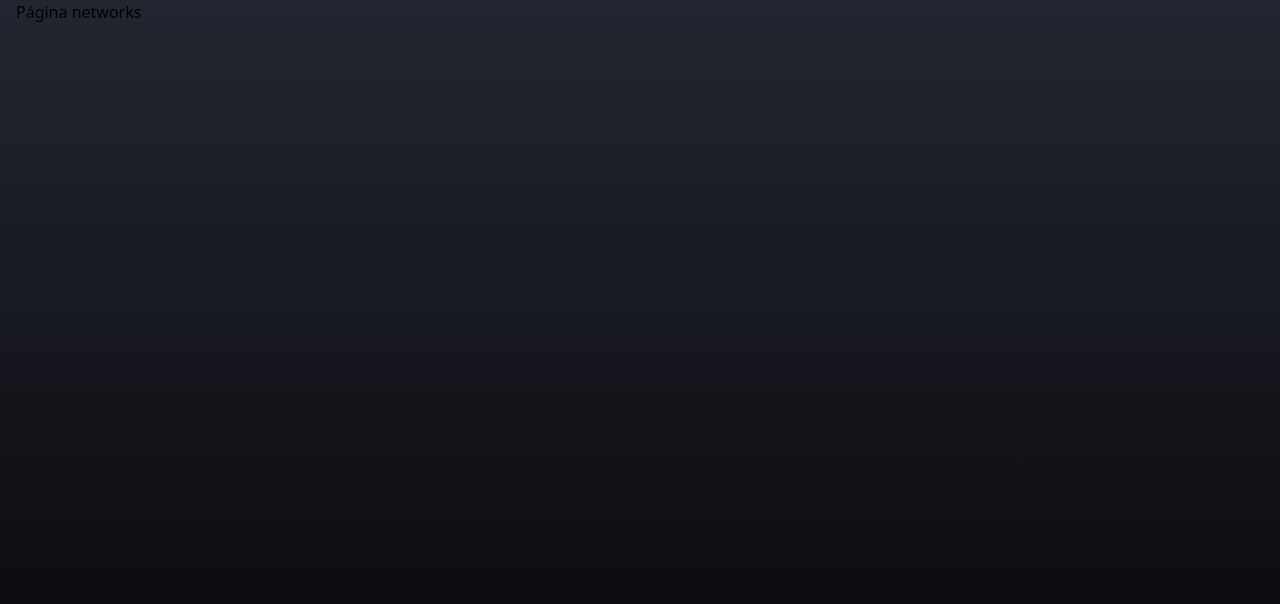
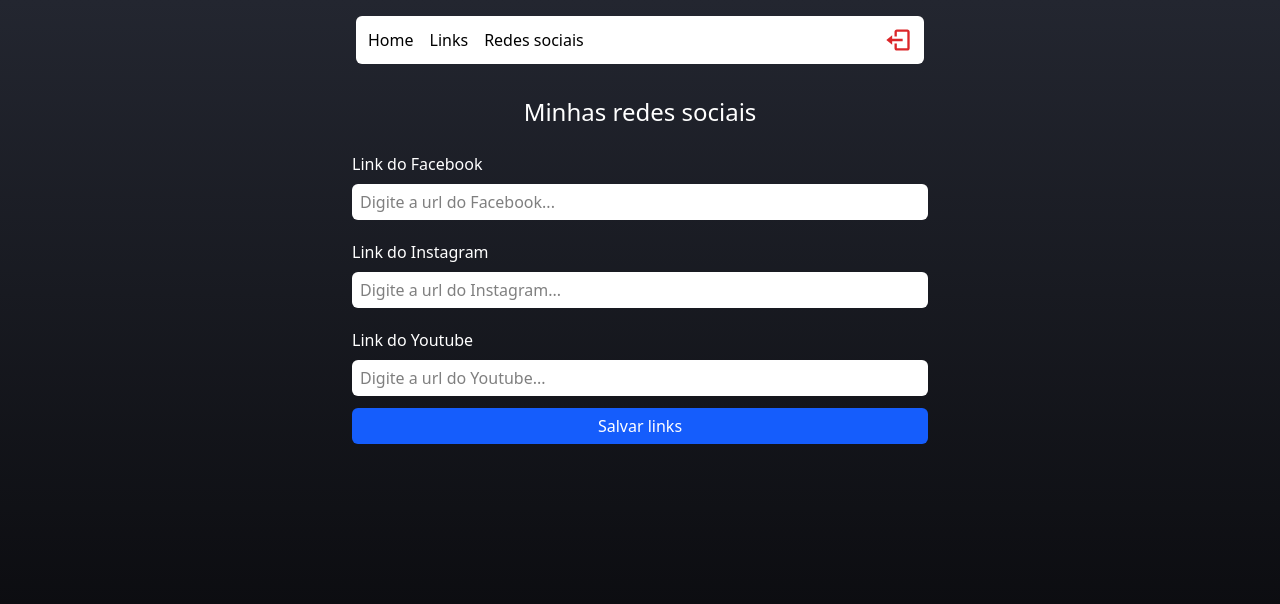
Before and after one commit to gbmouraa/linkeTree, a React (Vite) app: page /admin/social in a window 1280 px wide. Shown: the top 604 px of the page. Built offline with nearby package versions, Linux system fonts and the light colour scheme; no server answers; the database is empty; sample sign-in values are in the browser's storage.

Commit message:
feat: searching for links with getDoc

```diff
--- a/src/pages/networks.tsx
+++ b/src/pages/networks.tsx
@@ -1,3 +1,84 @@
-export const Networks: React.FC = () => {
-  return <h1>Página networks</h1>;
+import { FormEvent, useState, useEffect } from "react";
+import { Header } from "../componets/header";
+import { Input } from "../componets/input";
+import { db } from "../services/firebase-connection";
+import { setDoc, addDoc, getDoc, doc } from "firebase/firestore";
+
+export const Networks = () => {
+  const [facebook, setFacebook] = useState("");
+  const [instagram, setInstagram] = useState("");
+  const [youtube, setYoutube] = useState("");
+
+  useEffect(() => {
+    const getLinks = async () => {
+      const docRef = doc(db, "social", "link");
+
+      try {
+        const snapshot = await getDoc(docRef);
+        if (snapshot.exists()) {
+          setFacebook(snapshot.data()?.facebook);
+          setInstagram(snapshot.data()?.instagram);
+          setYoutube(snapshot.data()?.youtube);
+        }
+      } catch (error) {
+        console.log(error);
+      }
+    };
+
+    getLinks();
+  }, []);
+
+  const handleRegister = async (e: FormEvent) => {
+    e.preventDefault();
+
+    try {
+      // 'social' é a collection, 'link' é o nome do doc
+      await setDoc(doc(db, "social", "link"), {
+        facebook: facebook,
+        instagram: instagram,
+        youtube: youtube,
+      });
+      console.log("CADASTRADO COM SUCESSO");
+    } catch (error) {
+      console.log("ERRO AO CADASTRAR" + error);
+    }
+  };
+
+  return (
+    <div className="flex min-h-screen flex-col items-center px-2 pb-7">
+      <Header />
+      <h1 className="mt-8 mb-4 text-2xl font-medium text-white">
+        Minhas redes sociais
+      </h1>
+      <form onSubmit={handleRegister} className="flex w-full max-w-xl flex-col">
+        <label className="my-2 font-medium text-white">Link do Facebook</label>
+        <Input
+          placeholder="Digite a url do Facebook..."
+          type="url"
+          value={facebook}
+          onChange={(e) => setFacebook(e.target.value)}
+        />
+        <label className="my-2 font-medium text-white">Link do Instagram</label>
+        <Input
+          placeholder="Digite a url do Instagram..."
+          type="url"
+          value={instagram}
+          onChange={(e) => setInstagram(e.target.value)}
+        />
+        <label className="my-2 font-medium text-white">Link do Youtube</label>
+        <Input
+          placeholder="Digite a url do Youtube..."
+          type="url"
+          value={youtube}
+          onChange={(e) => setYoutube(e.target.value)}
+        />
+        <button
+          type="submit"
+          className="mb-7 flex h-9 cursor-pointer items-center justify-center rounded-md bg-blue-600 font-medium text-white"
+        >
+          Salvar links
+        </button>
+      </form>
+    </div>
+  );
 };
```
